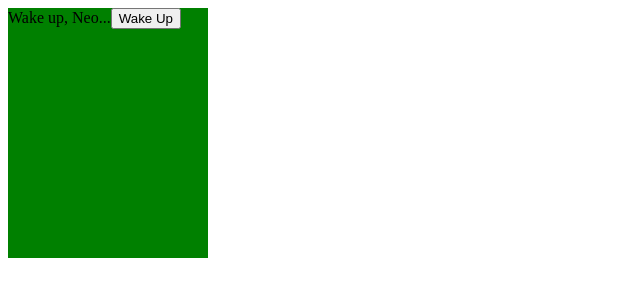
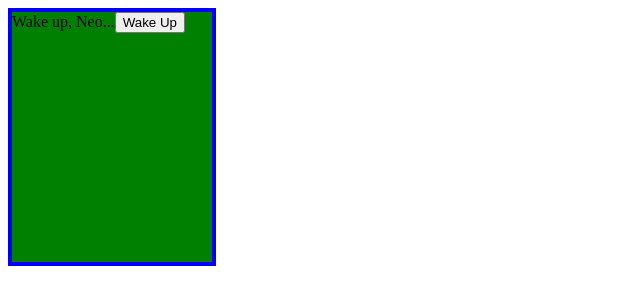
Before and after one commit to Lit-o/ts_practice, a React (Create React App) app: page / in a window 1280 px wide. Shown: the top 304 px of the page, without its empty margins (0-640 px from the left). Built offline with nearby package versions, Linux system fonts and the light colour scheme.

Commit message:
added type for onClick in Item.tsx

```diff
--- a/src/App.tsx
+++ b/src/App.tsx
@@ -1,10 +1,10 @@
 import React from 'react';
-import Item from './components/Item';
+import Item, { VariantCollection } from './components/Item';
 
 const App = () => {
     return (
         <div>
-            <Item width='200px' height='250px'>
+            <Item width='200px' height='250px' variant={VariantCollection.bordered} onClick={(num)=>{alert(num)}}>
                 <button>Wake Up</button>
             </Item>
         </div>
--- a/src/components/Item.tsx
+++ b/src/components/Item.tsx
@@ -1,17 +1,29 @@
-import React from 'react';
+import React, { useState } from 'react';
+
+export enum VariantCollection {
+    bordered = 'bordered',
+    borderless = 'borderless'
+}
 
 interface ItemProps {
     width: string;
     height?: string;
-    children: JSX.Element[] | JSX.Element
+    children: JSX.Element[] | JSX.Element;
+    variant: VariantCollection;
+    onClick: (num: number) => void
 }
 // type React.ReactChild = string | number | React.ReactElement<any, string | React.JSXElementConstructor<any>>
 // JSX.Element[] | JSX.Element
 // React.ReactElement | React.ReactNode
 
-const Item: React.FC<ItemProps> = ({width, height, children}) => {
+const Item: React.FC<ItemProps> = ({width, height, variant, onClick, children}) => {
+    const [state, setState] = useState(1)
     return (
-        <div style={{width, height, background: 'green'}}>
+        <div style={{width,
+        height,
+        background: 'green',
+        border: variant === VariantCollection.bordered ? '4px solid blue' : '0px'}}
+        onClick={()=> onClick(state)}>
             Wake up, Neo...
             {children}
         </div>
```
